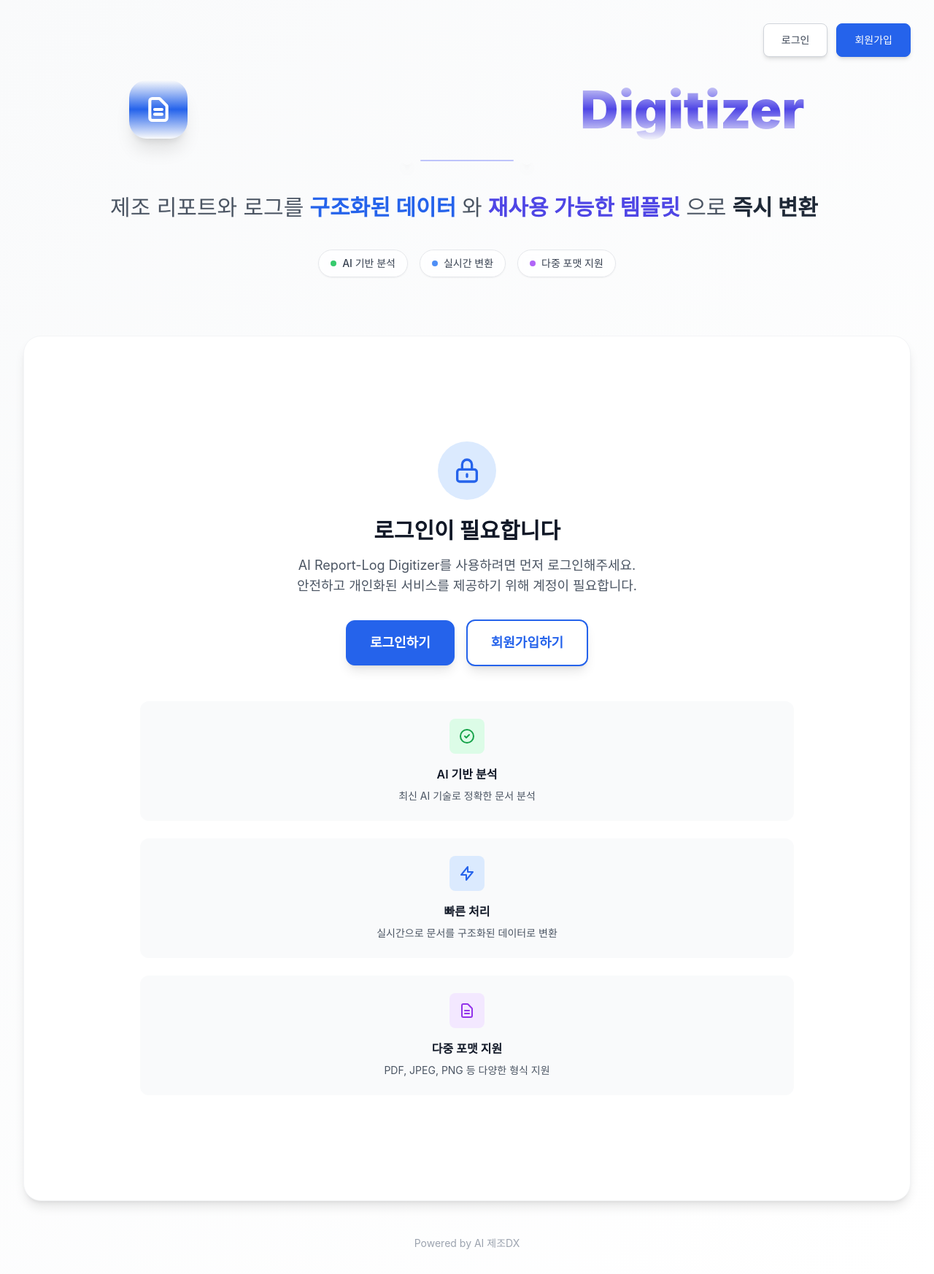
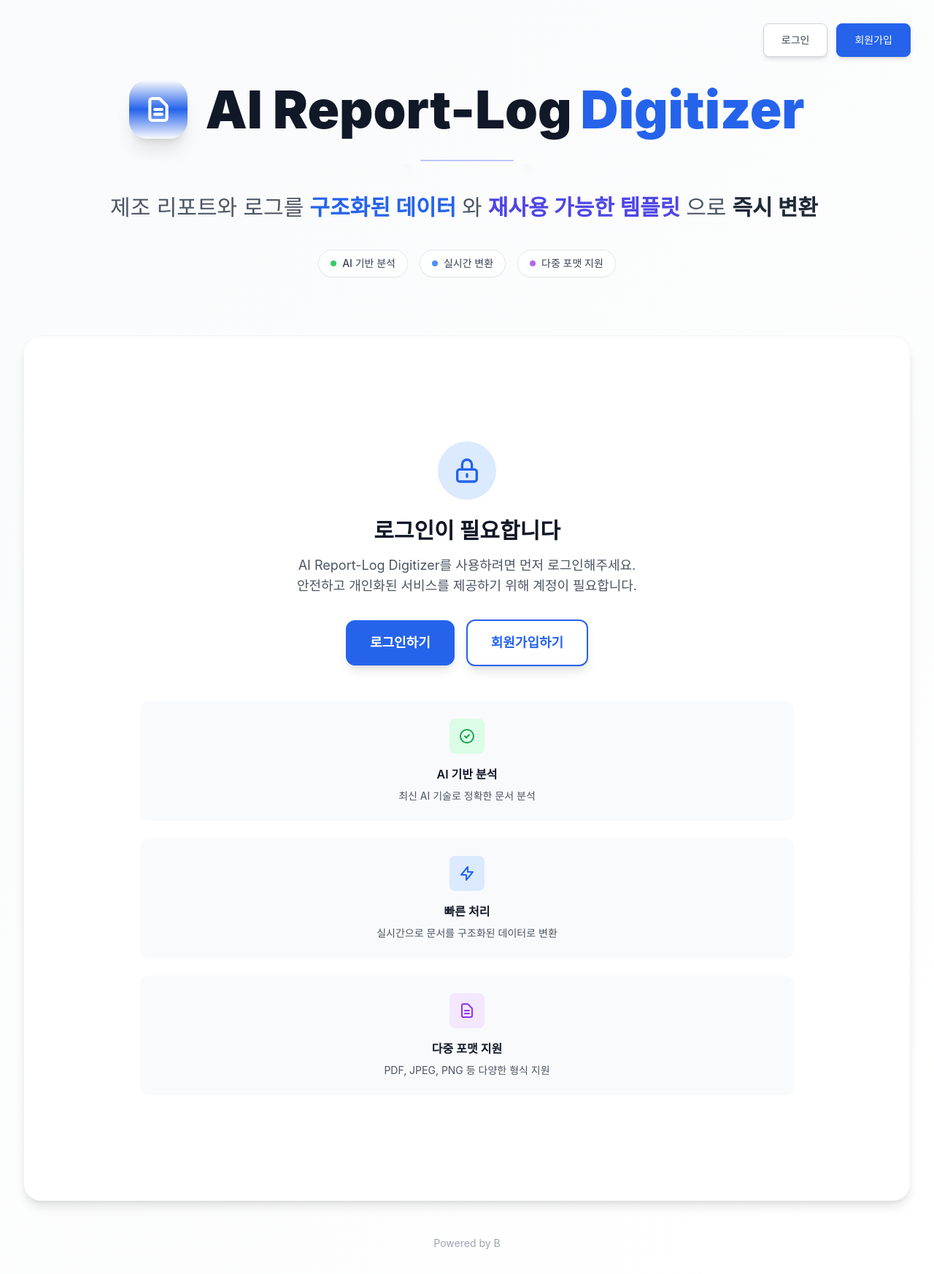
Before and after one commit to saykim/ai-logdigitizer, a React (Vite) app: page / in a window 1280 px wide. Shown: the whole page at 73% size. Built offline with nearby package versions, Linux system fonts and the light colour scheme; no server answers.

Commit message:
Fix title text visibility - remove transparent gradient effect

```diff
--- a/App.tsx
+++ b/App.tsx
@@ -117,10 +117,10 @@ const App: React.FC = () => {
 
                 <div>
                   <h1 className="text-4xl md:text-6xl xl:text-7xl font-black leading-tight">
-                    <span className="bg-gradient-to-r from-gray-900 to-gray-700 bg-clip-text text-transparent">
+                    <span className="text-gray-900">
                       AI Report-Log
                     </span>
-                    <span className="bg-gradient-to-r from-blue-600 via-indigo-600 to-purple-600 bg-clip-text text-transparent ml-3">
+                    <span className="text-blue-600 ml-3">
                       Digitizer
                     </span>
                   </h1>
@@ -303,7 +303,7 @@ const App: React.FC = () => {
         </main>
 
         <footer className="text-center mt-12 text-gray-400 text-sm">
-          <p>Powered by AI 제조DX</p>
+          <p>Powered by B</p>
         </footer>
       </div>
     </div>
```
